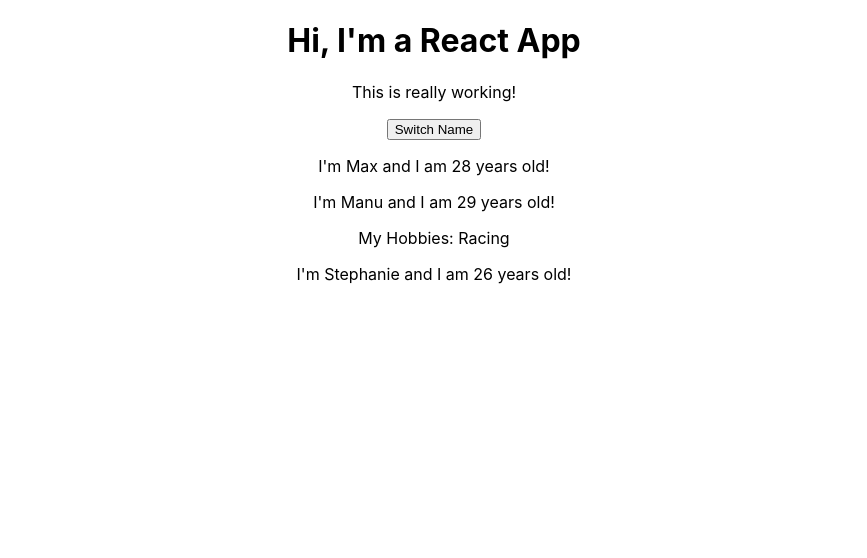
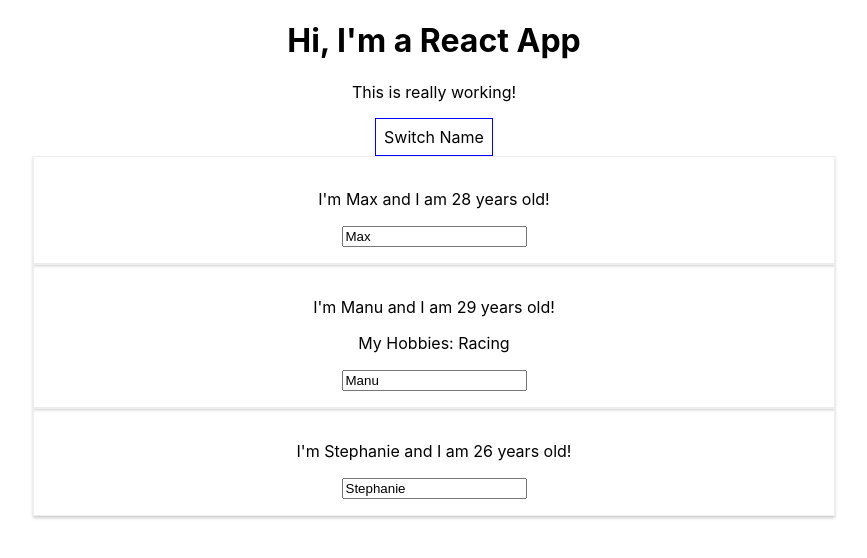
Before and after one commit to cjhitch/react-fun, a React (Create React App) app: page / in a window 1280 px wide. Shown: the top 558 px of the page, without its empty margins (206-1073 px from the left). Built offline with nearby package versions, Linux system fonts and the light colour scheme.

Commit message:
set up css and inline render css

```diff
--- a/src/App.js
+++ b/src/App.js
@@ -21,16 +21,37 @@
 		} )
 	}
 
+	nameChangedHandler = (event) => {
+		this.setState( {
+			persons: [
+				{ name: event.target.value, age: 28 },
+				{ name: 'Manu', age: 29 },
+				{ name: 'Stephanie', age: 26 }
+			]
+		} )
+	}
+
 	render() {
+		const style = {
+			backgroundColor: 'white',
+			font: 'inherit',
+			border: '1px solid blue',
+			padding: '8px',
+			cursor: 'pointer'
+		};
+
 		return (
 			<div className="App">
 				<h1>Hi, I'm a React App</h1>
 				<p>This is really working!</p>
-				<button onClick={() => this.switchNameHandler('Max!!')}>Switch Name</button> {/* not recommended */}
+				<button
+				style={style}
+				onClick={() => this.switchNameHandler('Max!!')}>Switch Name</button> {/* not recommended */}
 				<Person
 					name={this.state.persons[0].name}
 					age={this.state.persons[0].age}
 					click={this.switchNameHandler.bind(this, 'Maximilian') /* Recommended */}
+					changed={this.nameChangedHandler}
 				/>
 				<Person name={this.state.persons[1].name} age={this.state.persons[1].age}>My Hobbies: Racing</Person>
 				<Person name={this.state.persons[2].name} age={this.state.persons[2].age}/>
--- a/src/Person/Person.js
+++ b/src/Person/Person.js
@@ -3,13 +3,14 @@
 
 const person = (props) => {
 	return (
-        <div>
+        <div className="Person">
             <p onClick={props.click}>
                 I'm {props.name} and I am {props.age} years old!
             </p>
             <p>
                 {props.children}
             </p>
+            <input type="text" onChange={props.changed} value={props.name}/>
         </div>
 	);
 }
--- a/src/Person/Person.scss
+++ b/src/Person/Person.scss
@@ -0,0 +1,8 @@
+.Person {
+    width: 60%;
+    margin: auto;
+    border: 1px solid #eee;
+    box-shadow: 0 2px 3px #ccc;
+    padding: 1rem;
+    text-align: center;
+}
```
